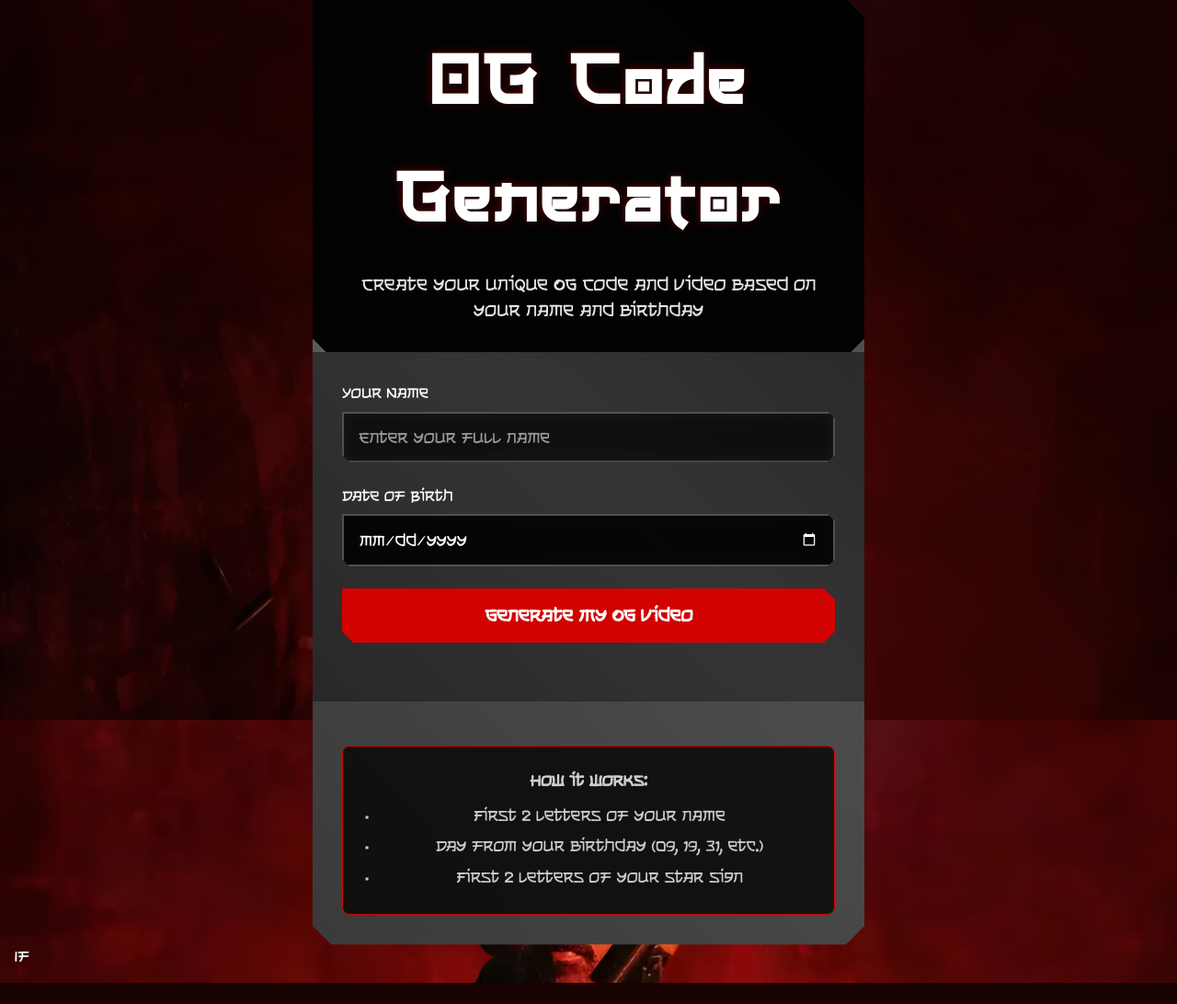
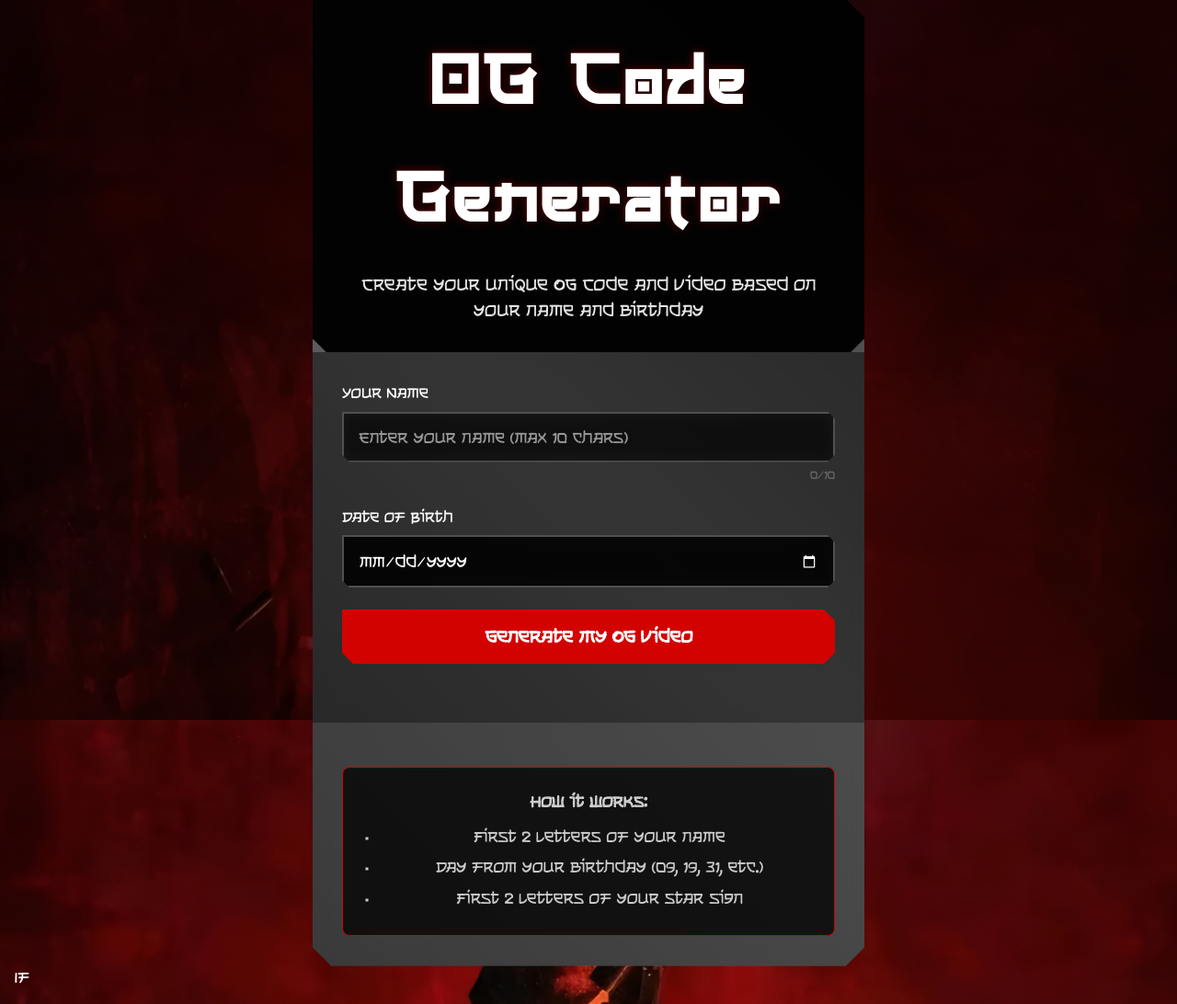
Before and after one commit to vishwajitcb/marketing_og, a Python web app: template templates/index.html in a window 1280 px wide. Shown: the part 17-1109 px from the top of the page at 92% size. Before the commit the page ends 1086 px from the top, so only its background shows below. Run offline with Jinja, Linux system fonts and the light colour scheme; the template is opened without the code that fills it, so the values that code supplies are empty; some web fonts are replaced.

Commit message:
count & share impr.

```diff
--- a/static/css/style.css
+++ b/static/css/style.css
@@ -269,6 +269,14 @@ body::before {
 
 .error-message.show {
     display: block;
+}
+
+.char-counter {
+    font-size: 0.75rem;
+    color: #666;
+    text-align: right;
+    margin-top: 0.25rem;
+    transition: color 0.2s ease;
 }
 
 /* Submit Button */
--- a/static/js/script.js
+++ b/static/js/script.js
@@ -8,6 +8,7 @@ class VideoProcessor {
         this.form = document.getElementById('videoForm');
         this.nameInput = document.getElementById('name');
         this.birthdayInput = document.getElementById('birthday');
+        this.nameCounter = document.getElementById('nameCounter');
         this.submitBtn = document.getElementById('submitBtn');
         this.btnText = this.submitBtn.querySelector('.btn-text');
         this.btnLoading = this.submitBtn.querySelector('.btn-loading');
@@ -52,6 +53,7 @@ class VideoProcessor {
         this.setupDateInput();
         this.setupVideoPlayer();
         this.setupCleanupHandlers();
+        this.setupCharacterCounter();
     }
 
     setupEventListeners() {
@@ -113,6 +115,29 @@ class VideoProcessor {
 
         this.birthdayInput.setAttribute('max', maxDate);
         this.birthdayInput.setAttribute('min', minDate);
+    }
+
+    setupCharacterCounter() {
+        // Update character counter as user types
+        const updateCounter = () => {
+            const currentLength = this.nameInput.value.length;
+            this.nameCounter.textContent = `${currentLength}/10`;
+
+            // Change color if approaching limit
+            if (currentLength >= 9) {
+                this.nameCounter.style.color = '#ff6b6b';
+            } else if (currentLength >= 7) {
+                this.nameCounter.style.color = '#ffa726';
+            } else {
+                this.nameCounter.style.color = '#666';
+            }
+        };
+
+        // Update counter on input
+        this.nameInput.addEventListener('input', updateCounter);
+
+        // Initialize counter
+        updateCounter();
     }
 
     setupVideoPlayer() {
@@ -676,11 +701,10 @@ class VideoProcessor {
         try {
             // Check if Web Share API is supported
             if (navigator.share) {
-                const videoUrl = this.downloadBtn.href;
                 const shareData = {
-                    title: 'My Personalized Japanese Character Video',
-                    text: 'Check out my personalized Japanese character video! 🎌✨',
-                    url: videoUrl
+                    title: 'My Personalized OG Video',
+                    text: 'Checkout my personalized OG video. Firestorm is coming. Get yours at https://marketing-og-beta.onrender.com',
+                    url: 'https://marketing-og-beta.onrender.com'
                 };
 
                 // Try to share with files if supported
@@ -784,8 +808,8 @@ class VideoProcessor {
     }
 
     showFallbackSharing() {
-        const videoUrl = this.downloadBtn.href;
-        const message = "Check out my personalized Japanese character video! 🎌✨";
+        const websiteUrl = 'https://marketing-og-beta.onrender.com';
+        const message = "Checkout my personalized OG video. Firestorm is coming. Get yours at https://marketing-og-beta.onrender.com";
 
         // Show a modal with sharing options
         const modal = document.createElement('div');
@@ -816,15 +840,15 @@ class VideoProcessor {
                     Choose how you'd like to share your video:
                 </p>
                 <div style="display: flex; flex-direction: column; gap: 0.75rem;">
-                    <button onclick="navigator.clipboard.writeText('${videoUrl}').then(() => alert('Link copied!'))"
+                    <button onclick="navigator.clipboard.writeText('${message}').then(() => alert('Message copied!'))"
                             style="padding: 0.75rem; background: var(--primary-color); color: white; border: none; border-radius: var(--radius-md); cursor: pointer;">
-                        📋 Copy Link
+                        📋 Copy Message
                     </button>
-                    <button onclick="window.open('https://wa.me/?text=${encodeURIComponent(message + ' ' + videoUrl)}', '_blank')"
+                    <button onclick="window.open('https://wa.me/?text=${encodeURIComponent(message)}', '_blank')"
                             style="padding: 0.75rem; background: #25d366; color: white; border: none; border-radius: var(--radius-md); cursor: pointer;">
                         💬 Share to WhatsApp
                     </button>
-                    <button onclick="window.open('https://twitter.com/intent/tweet?text=${encodeURIComponent(message)}&url=${encodeURIComponent(videoUrl)}', '_blank')"
+                    <button onclick="window.open('https://twitter.com/intent/tweet?text=${encodeURIComponent(message)}', '_blank')"
                             style="padding: 0.75rem; background: #1da1f2; color: white; border: none; border-radius: var(--radius-md); cursor: pointer;">
                         🐦 Share to Twitter
                     </button>
--- a/templates/index.html
+++ b/templates/index.html
@@ -27,12 +27,13 @@
                         id="name"
                         name="name"
                         class="input"
-                        placeholder="Enter your full name"
+                        placeholder="Enter your name (max 10 chars)"
                         minlength="2"
-                        maxlength="50"
+                        maxlength="10"
                         required
                         autocomplete="name"
                     >
+                    <div class="char-counter" id="nameCounter">0/10</div>
                     <div class="error-message" id="nameError"></div>
                 </div>
 
```
Also changed, not shown: app.py (+28 -1 lines).
